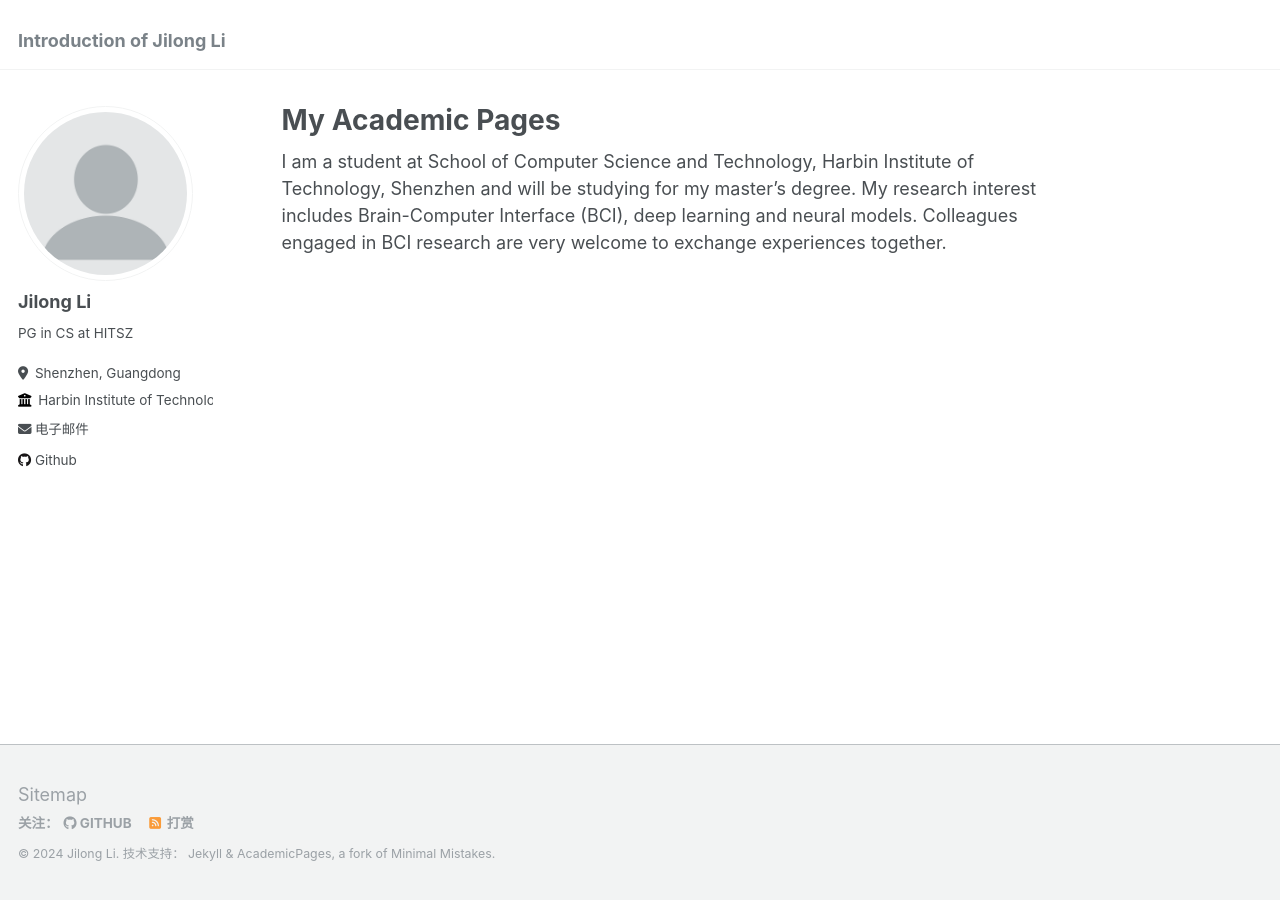
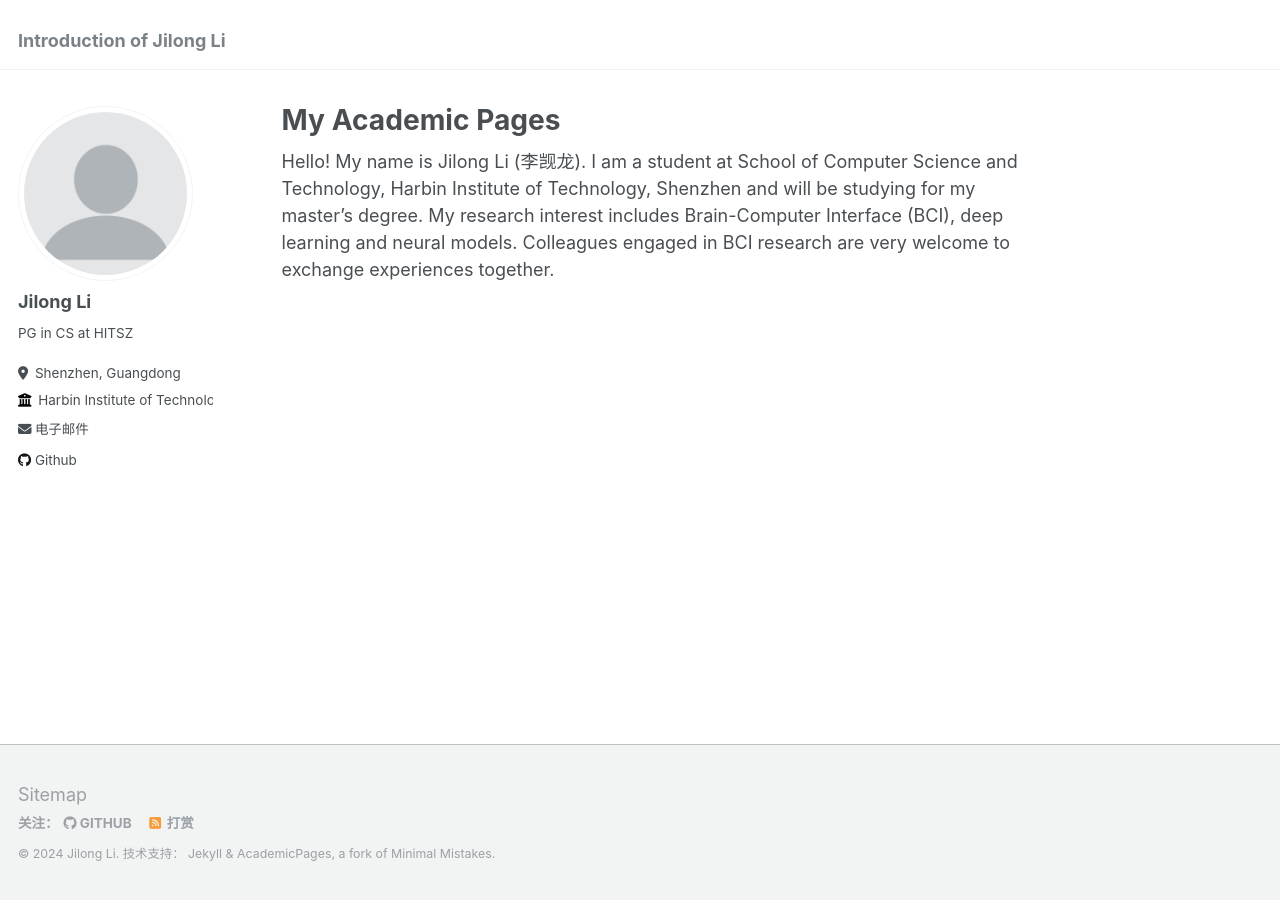
Before and after one commit to HITjige/HITjige.github.io, a Jekyll site: the page built from _pages/about.md, in a window 1280 px wide. Built offline with Jekyll 4.4.1, drawn with Linux system fonts in a browser that asks for light colours.

Commit message:
Update about.md

```diff
--- a/_pages/about.md
+++ b/_pages/about.md
@@ -7,4 +7,4 @@ redirect_from:
   - /about.html
 ---
 
-I am a student at School of Computer Science and Technology, Harbin Institute of Technology, Shenzhen and will be studying for my master's degree. My research interest includes Brain-Computer Interface (BCI), deep learning and neural models. Colleagues engaged in BCI research are very welcome to exchange experiences together.
+Hello! My name is Jilong Li (李觊龙). I am a student at School of Computer Science and Technology, Harbin Institute of Technology, Shenzhen and will be studying for my master's degree. My research interest includes Brain-Computer Interface (BCI), deep learning and neural models. Colleagues engaged in BCI research are very welcome to exchange experiences together.
```
